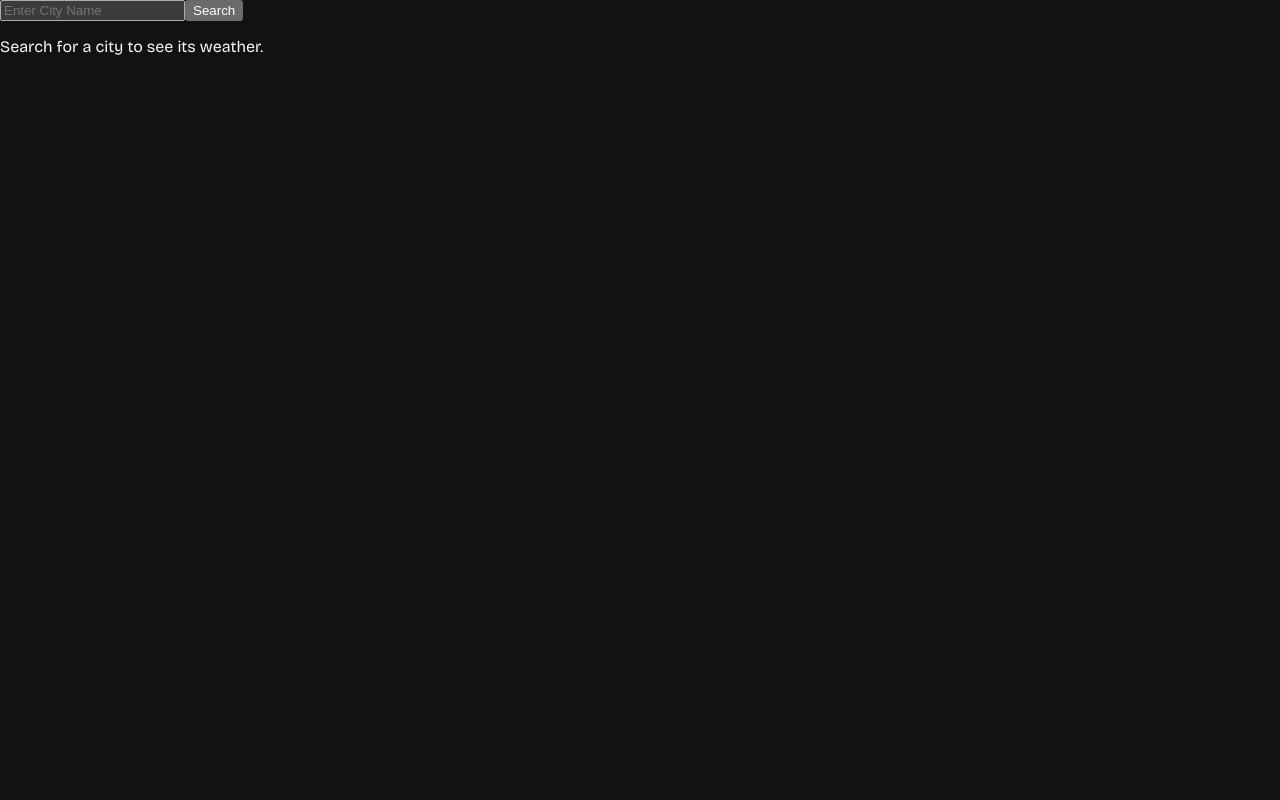
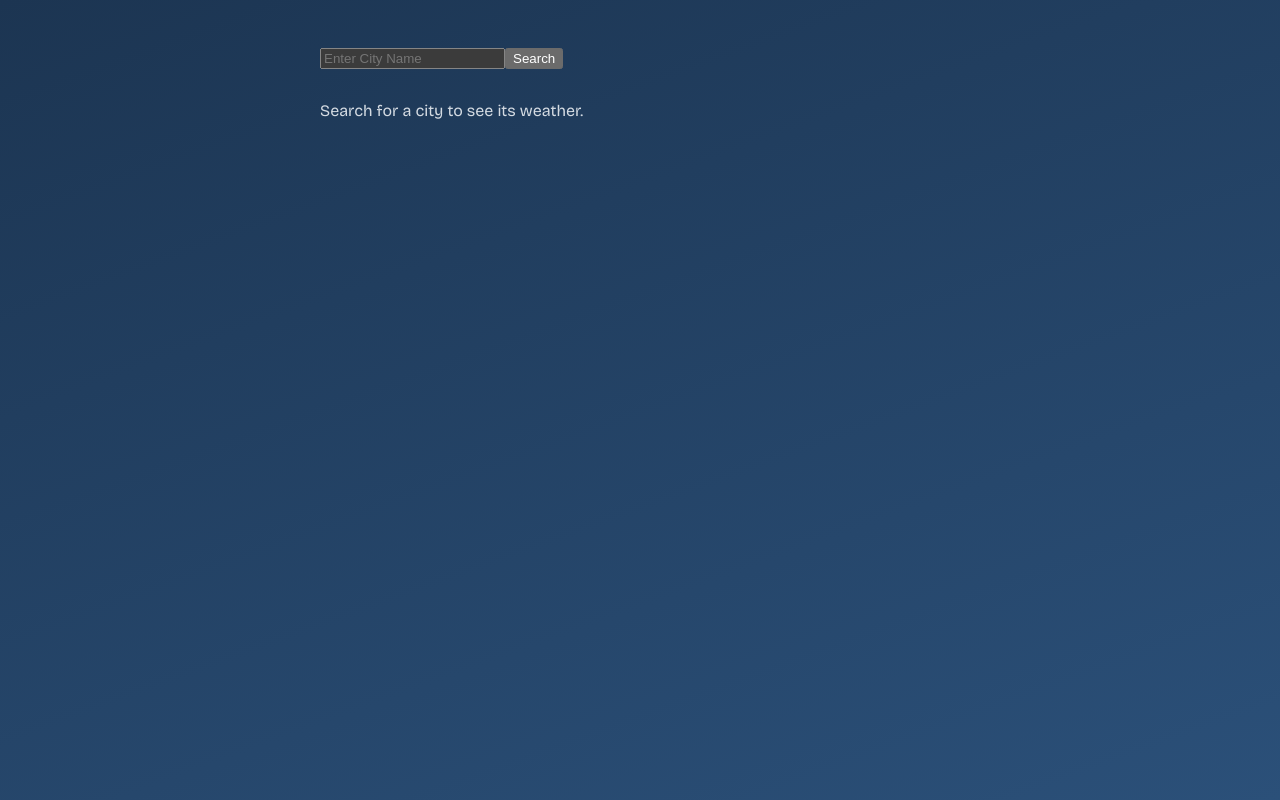
Before and after one commit to aboodsamad/Intern-abdelrahman-samad-weather-dashboard, a React (Vite) app in the folder weather-dash/: page / in a window 1280 px wide. Built offline with nearby package versions, Linux system fonts and the light colour scheme; no server answers.

Commit message:
add page layout, weather backgrounds, and status messages

```diff
--- a/weather-dash/src/index.css
+++ b/weather-dash/src/index.css
@@ -9,3 +9,28 @@
 * { box-sizing: border-box; }
 body { margin: 0; }
 #root { width: 100%; }
+
+.app {
+  min-height: 100svh;
+  padding: 48px 20px;
+  display: flex;
+  flex-direction: column;
+  align-items: center;
+  gap: 32px;
+}
+.app > * { width: 100%; max-width: 640px; }
+
+.idle   { background: linear-gradient(160deg, #1c3552, #2b5079); }
+.clear  { background: linear-gradient(160deg, #1f5a99, #3f86c4); }
+.rain   { background: linear-gradient(160deg, #26323f, #3d4f61); }
+.clouds { background: linear-gradient(160deg, #4a5866, #6d7d8c); }
+
+.status { display: flex; justify-content: center; }
+.error {
+  margin: 0;
+  padding: 12px 16px;
+  background: rgba(10, 20, 35, 0.4);
+  border-left: 4px solid #ffb4a2;
+  border-radius: 8px;
+}
+.hint { margin: 0; opacity: 0.85; }
```
